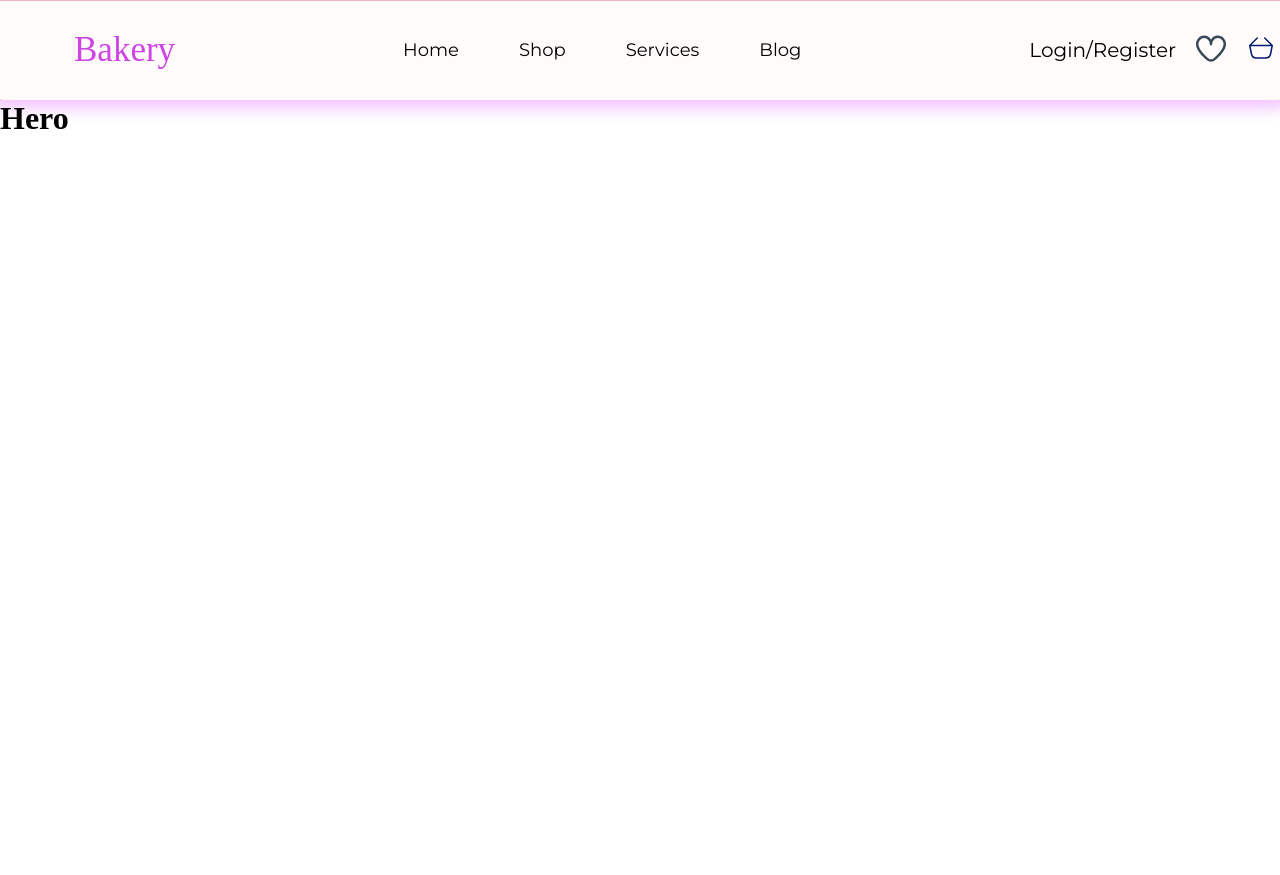
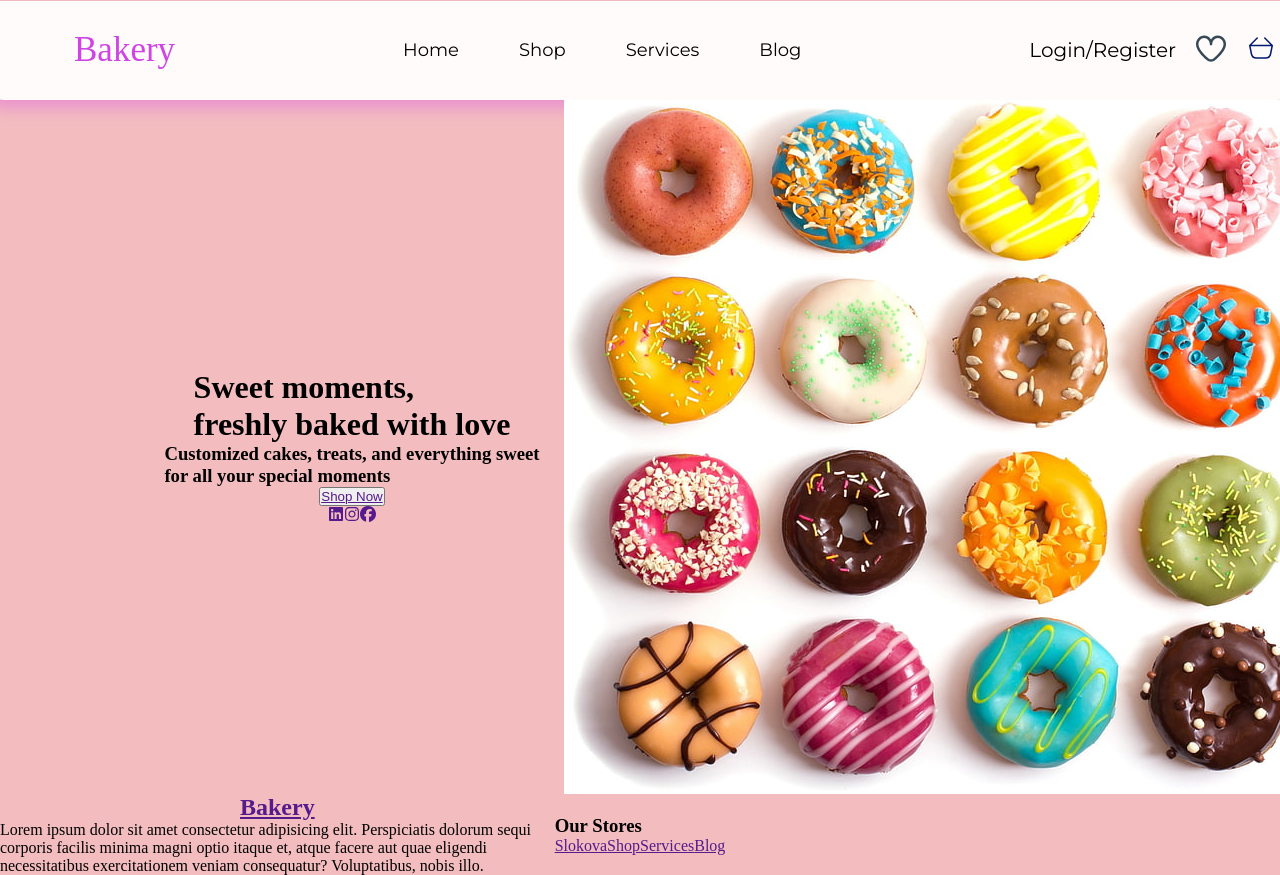
Before and after one commit to ANURAG-PATHAK/Bakery, a React (Vite) app: page / in a window 1280 px wide. Before the commit the page ends 800 px from the top, so only its background shows below. Built offline with nearby package versions, Linux system fonts and the light colour scheme; a web font is replaced by a local one.

Commit message:
chore: Add lazy loading for images and update dependencies

```diff
--- a/package.json
+++ b/package.json
@@ -11,7 +11,8 @@
   },
   "dependencies": {
     "react": "^18.2.0",
-    "react-dom": "^18.2.0"
+    "react-dom": "^18.2.0",
+    "react-icons": "^5.2.1"
   },
   "devDependencies": {
     "@types/react": "^18.2.66",
--- a/src/App.jsx
+++ b/src/App.jsx
@@ -1,11 +1,12 @@
 import "./App.css";
-import { Hero, Navbar } from "./components";
+import { Hero, Navbar, Footer } from "./components";
 
 const App = () => {
   return (
     <div className="App">
       <Navbar />
       <Hero />
+      <Footer />
     </div>
   );
 };
--- /dev/null
+++ b/src/components/Footer/Footer.css
@@ -0,0 +1,6 @@
+.footer {
+    display: flex;
+    width: 100vw;
+    align-items: center;
+    justify-content: center;
+}
--- /dev/null
+++ b/src/components/Footer/Footer.jsx
@@ -0,0 +1,28 @@
+import "./Footer.css";
+const Footer = () => {
+  return (
+    <div className="footer">
+      <div className="left">
+        <h2 className="footer-heading">
+          <a href="">Bakery</a>
+        </h2>
+        <p>
+          Lorem ipsum dolor sit amet consectetur adipisicing elit. Perspiciatis
+          dolorum sequi corporis facilis minima magni optio itaque et, atque
+          facere aut quae eligendi necessitatibus exercitationem veniam
+          consequatur? Voluptatibus, nobis illo.
+        </p>
+      </div>
+      <div className="middle">
+        <h3>Our Stores</h3>
+        <a href="">Slokova</a>
+        <a href="">Shop</a>
+        <a href="">Services</a>
+        <a href="">Blog</a>
+      </div>
+      <div className="right"></div>
+    </div>
+  );
+};
+
+export default Footer;
--- a/src/components/Hero/Hero.css
+++ b/src/components/Hero/Hero.css
@@ -0,0 +1,21 @@
+.hero {
+    display: flex;
+    align-items: center;
+    justify-content: center;
+    width: 100vw;
+}
+
+.left {
+    display: flex;
+    flex-direction: column;
+    align-items: center;
+    justify-content: center;
+    width: 45%;
+}
+
+.right {
+    display: flex;
+    align-items: center;
+    justify-content: center;
+    width: 45%;
+}
--- a/src/components/Hero/Hero.jsx
+++ b/src/components/Hero/Hero.jsx
@@ -1,8 +1,40 @@
+import { FaFacebook, FaInstagram, FaLinkedin } from "react-icons/fa6";
 import "./Hero.css";
+import { images } from "../../constants";
 const Hero = () => {
   return (
     <div className="hero">
-      <h1>Hero</h1>
+      <div className="left">
+        <h1 className="hero-heading">
+          Sweet moments,
+          <br />
+          freshly baked with love
+        </h1>
+        <h3 className="hero-content">
+          Customized cakes, treats, and everything sweet
+          <br />
+          for all your special moments
+        </h3>
+        <div className="shop--button">
+          <button>
+            <a href="">Shop Now</a>
+          </button>
+        </div>
+        <div className="hero-socials">
+          <a href="">
+            <FaLinkedin />
+          </a>
+          <a href="">
+            <FaInstagram />
+          </a>
+          <a href="">
+            <FaFacebook />
+          </a>
+        </div>
+      </div>
+      <div className="right">
+        <img src={images.heroImage} alt="" />
+      </div>
     </div>
   );
 };
--- a/src/components/Navbar/Navbar.css
+++ b/src/components/Navbar/Navbar.css
@@ -26,10 +26,14 @@
 
 .nav-heading {
     margin-left: 90px;
+}
+
+.nav-heading>a {
+    text-decoration: none;
+    color: #CE44E4;
     font-family: 'Arbutus Slab', serif;
     font-size: 35px;
     font-weight: 400;
-    color: #CE44E4;
     line-height: 43.75px;
     text-align: left;
 }
@@ -64,13 +68,14 @@
     justify-content: space-between;
 }
 
-.register {
+.register>a {
+    text-decoration: none;
+    color: #000000;
     font-family: 'Montserrat';
     font-size: 20px;
     font-weight: 400;
     line-height: 24.38px;
     text-align: left;
-    color: #000000;
 }
 
 .cart {
--- a/src/components/Navbar/Navbar.jsx
+++ b/src/components/Navbar/Navbar.jsx
@@ -4,7 +4,9 @@ const Navbar = () => {
   return (
     <div className="navbar">
       <div className="navbar-bar">
-        <div className="nav-heading">Bakery</div>
+        <div className="nav-heading">
+          <a href="">Bakery</a>
+        </div>
         <div className="nav-items">
           <div className="items">
             <a href="http://">Home</a>
@@ -20,7 +22,9 @@ const Navbar = () => {
           </div>
         </div>
         <div className="nav-register">
-          <div className="register">Login/Register</div>
+          <div className="register">
+            <a href="">Login/Register</a>
+          </div>
           <div className="cart">
             <a href="" className="favorites">
               <img src={images.heart} alt="favorites" />
--- a/src/components/index.js
+++ b/src/components/index.js
@@ -1,4 +1,5 @@
 import Hero from './Hero/Hero.jsx';
 import Navbar from './Navbar/Navbar.jsx';
+import Footer from './Footer/Footer.jsx';
 
-export { Hero, Navbar };
+export { Hero, Navbar, Footer };
--- a/src/constants/images.js
+++ b/src/constants/images.js
@@ -1,7 +1,9 @@
 import heart from '../assets/heart.svg';
 import basket from '../assets/basket.svg';
+import heroImage from '../assets/hero-image.jpg';
 
 export default {
     heart,
-    basket
+    basket,
+    heroImage
 };
--- a/src/index.css
+++ b/src/index.css
@@ -6,3 +6,7 @@
   padding: 0;
   box-sizing: border-box;
 }
+
+body {
+  background: #F3BDBF;
+}
```
Also changed, not shown: src/assets/hero-image.jpg (added), 1 other file (tests, documents, lock files or other folders).
